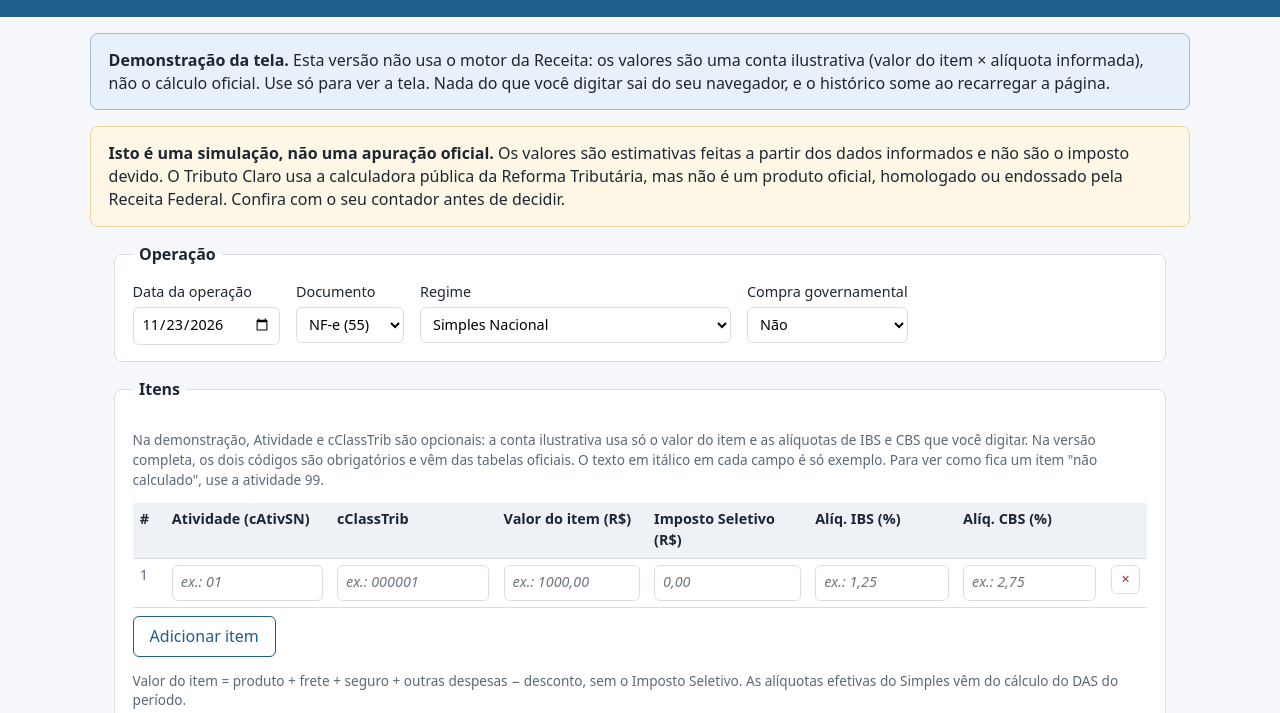
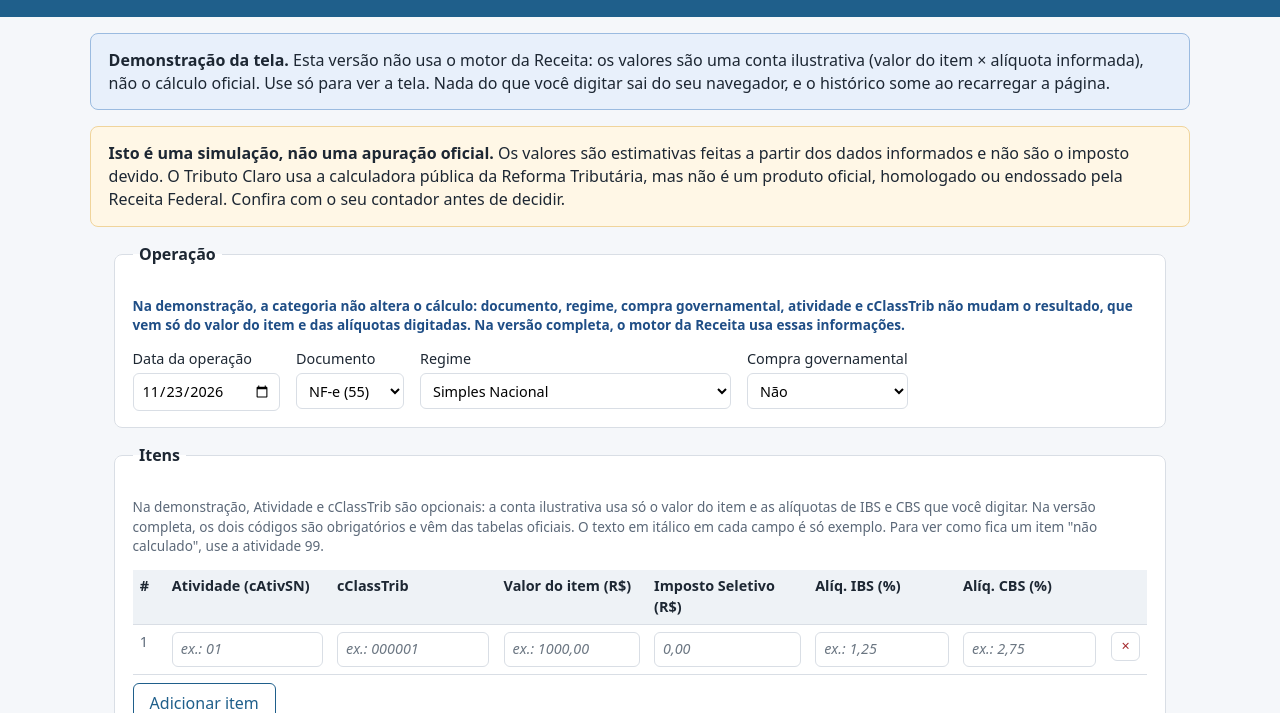
Before and after one commit to hugolalmeida/tributo-claro, a plain HTML site: page index.html in a window 1280 px wide. Shown: the part 87-800 px from the top of the page. Drawn offline with Linux system fonts and the light colour scheme.

Commit message:
Pages: demonstração gerada de jinx/demo-codigos (fb57406)
Co-authored-by: OpenBot <335604065+openbotgit[bot]@users.noreply.github.com>

```diff
--- a/app.js
+++ b/app.js
@@ -29,7 +29,7 @@ function el(tag, attrs = {}, ...filhos) {
 // Modo demonstração: página estática (GitHub Pages), sem servidor nem motor.
 const DEMO = document.documentElement.dataset.modo === 'demo';
 const apiDemo = DEMO ? (await import('./demo.js')).apiDemo : null;
-if (DEMO) $('#aviso-demo').hidden = false;
+if (DEMO) { $('#aviso-demo').hidden = false; $('#aviso-demo-categorias').hidden = false; }
 
 async function api(caminho, opcoes) {
   if (DEMO) return apiDemo(caminho, opcoes);
@@ -155,6 +155,7 @@ function mostrarResultado(r) {
   alvo.append(el('p', { class: 'meta' },
     `Motor: versão ${v.app || 'não informada'} · base de dados ${v.banco || 'não informada'}`
     + (r.criadoEm ? ` · registrado em ${new Date(r.criadoEm).toLocaleString('pt-BR')}` : '')));
+  if (DEMO) alvo.append(el('p', { class: 'meta alerta-demo' }, 'Na demonstração, a categoria não altera o cálculo; o resultado vem só do valor e das alíquotas digitadas.'));
   alvo.append(el('p', { class: 'meta' }, 'Estimativa a partir dos dados informados. Não é apuração oficial nem valor a pagar.'));
   $('#resultado').hidden = false;
 }
--- a/estilo.css
+++ b/estilo.css
@@ -54,3 +54,4 @@ footer { color: var(--suave); font-size: .8rem; padding-bottom: 2rem; }
 @media (max-width: 760px) { table.itens thead { display: none; } table.itens tr { display: grid; grid-template-columns: 1fr 1fr; gap: .3rem; padding: .5rem 0; } }
 .aviso-demo { background: #e8f0fb; border-color: #9bbbe0; }
 input::placeholder { color: #6b7682; font-style: italic; opacity: 1; }
+.alerta-demo { color: #1f4e86; font-weight: 600; }
--- a/index.html
+++ b/index.html
@@ -32,6 +32,7 @@
     <form id="form" novalidate>
       <fieldset>
         <legend>Operação</legend>
+        <p class="dica alerta-demo" id="aviso-demo-categorias" hidden>Na demonstração, a categoria não altera o cálculo: documento, regime, compra governamental, atividade e cClassTrib não mudam o resultado, que vem só do valor do item e das alíquotas digitadas. Na versão completa, o motor da Receita usa essas informações.</p>
         <div class="linha">
           <label>Data da operação <input type="date" name="data" required></label>
           <label>Documento
```
